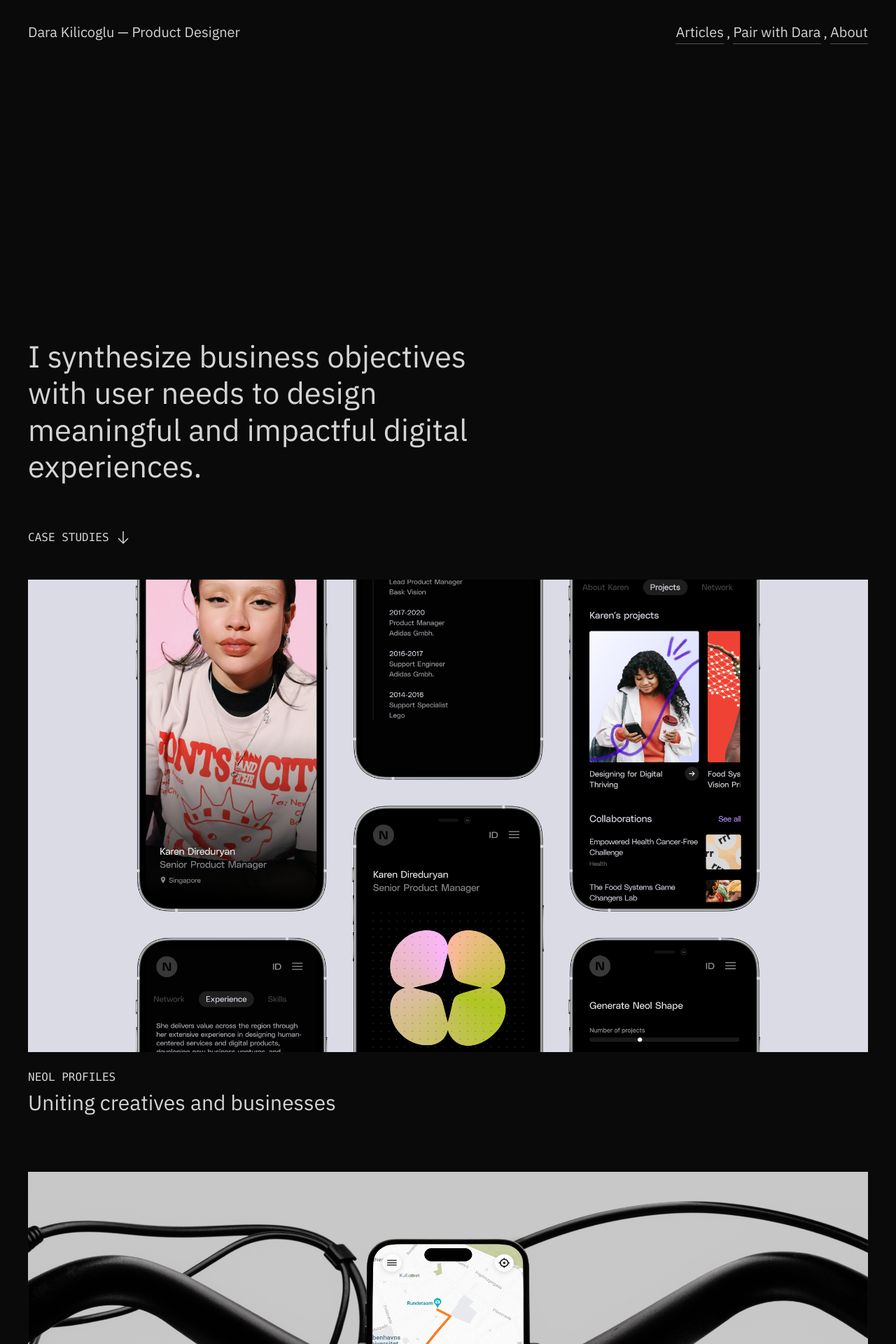
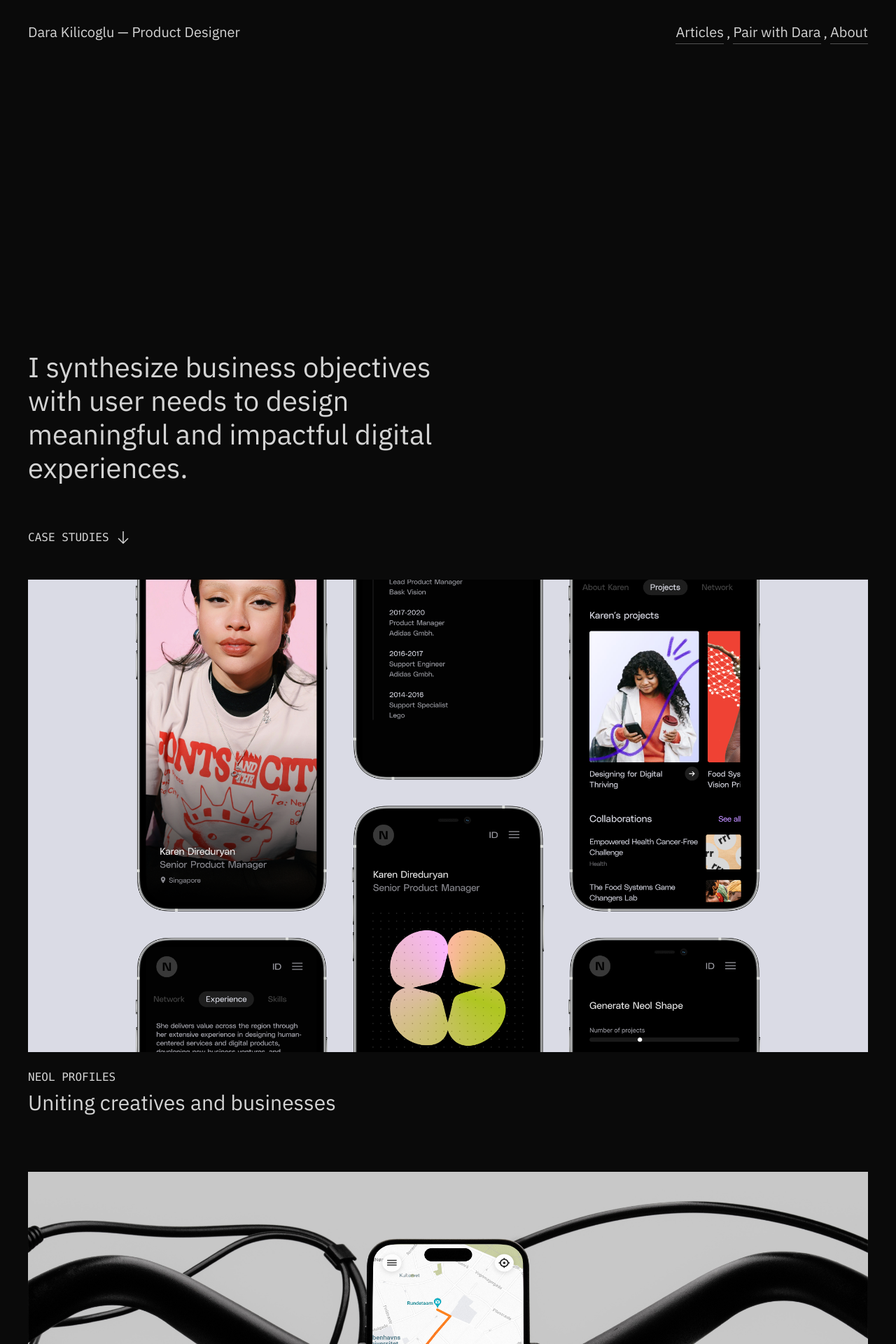
Before and after one commit to dara/darakilicoglu.com, a Jekyll site: the page built from index.html, in a window 1280 px wide. Shown: the top 1920 px of the page at 70% size. Built offline with Jekyll 4.4.1, drawn with Linux system fonts in a browser that asks for light colours.

```diff
--- a/assets/css/main.css
+++ b/assets/css/main.css
@@ -668,7 +668,7 @@
 
 @media (min-width: 768px) {
   .title-cover {
-    font-size: min(3.4vw,56px);
+    font-size: max(min(3.1vw,56px),40px);
     max-width: 16em;
   }
 }
--- a/assets/css/main.tailwind.css
+++ b/assets/css/main.tailwind.css
@@ -29,7 +29,7 @@
   }
 
   .title-cover {
-    @apply text-[26px] md:text-[min(3.4vw,56px)];
+    @apply text-[26px] md:text-[max(min(3.1vw,56px),40px)];
     @apply md:max-w-[16em];
     line-height: 1.2;
   }
```
